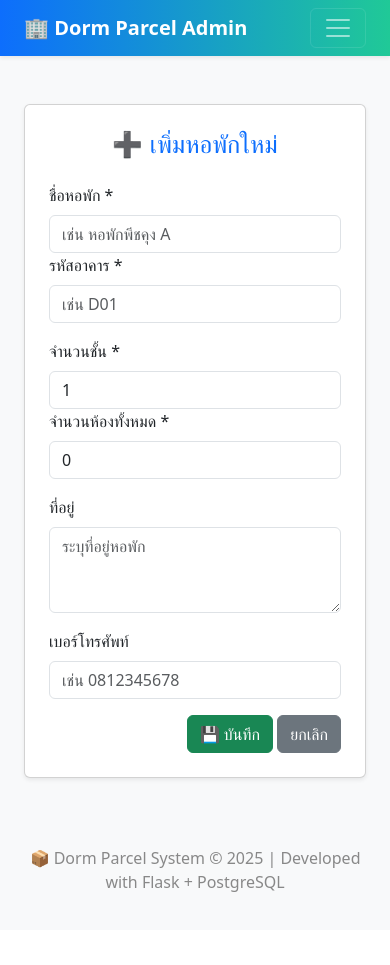
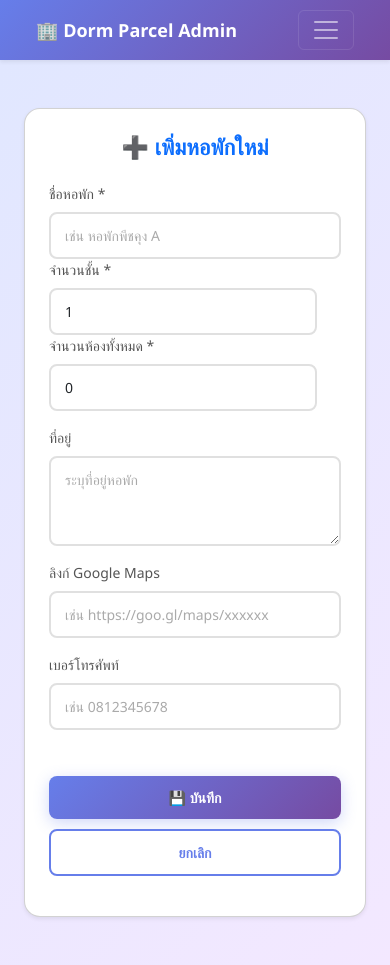
Before and after one commit to PetchAuisui/DormParcel-System, a Flask app: page /admin/dorms/add in a window 390 px wide. Before the commit the page ends 892 px from the top, so only its background shows below. Run offline with Flask 3, Linux system fonts and the light colour scheme; the visitor is signed in with stand-in values (Sample User, id 1); parts of the project's set-up code (start-up, migrations or seed data) failed here and were passed over; some libraries are stand-ins or nearby versions.

Commit message:
refactor(admin): finalize CRUD flow for dormitories with consistent UX

```diff
--- a/app/controllers/admin_dorm_controller.py
+++ b/app/controllers/admin_dorm_controller.py
@@ -25,30 +25,19 @@
 def add_dorm():
     if request.method == "POST":
         name = request.form.get("name")
-        building_code = request.form.get("building_code")
         address = request.form.get("address")
         phone = request.form.get("phone")
         total_floors = request.form.get("total_floors", type=int)
         total_rooms = request.form.get("total_rooms", type=int)
-
-        # ✅ ตรวจสอบข้อมูลที่จำเป็น
-        if not name or not building_code:
-            flash("กรุณากรอกชื่อหอพักและรหัสอาคาร", "error")
-            return redirect(url_for("admin_dorm.add_dorm"))
-
-        # ✅ ตรวจรหัสอาคารซ้ำ
-        existing = Dormitory.query.filter_by(building_code=building_code).first()
-        if existing:
-            flash("รหัสอาคารนี้มีอยู่แล้ว ❌", "error")
-            return redirect(url_for("admin_dorm.add_dorm"))
+        google_map_link = request.form.get("google_map_link")
 
         new_dorm = Dormitory(
             name=name,
-            building_code=building_code,
             address=address,
             phone=phone,
             total_floors=total_floors or 1,
-            total_rooms=total_rooms or 0
+            total_rooms=total_rooms or 0,
+            google_map_link=google_map_link,
         )
 
         db.session.add(new_dorm)
@@ -57,3 +46,43 @@
         return redirect(url_for("admin_dorm.dorm_list"))
 
     return render_template("admin_dorm_add.html")
+
+@bp.route("/<int:dorm_id>/edit", methods=["GET", "POST"])
+def edit_dorm(dorm_id):
+    dorm = Dormitory.query.get_or_404(dorm_id)
+
+    if request.method == "POST":
+        dorm.name = request.form.get("name")
+        dorm.address = request.form.get("address")
+        dorm.phone = request.form.get("phone")
+        dorm.total_floors = request.form.get("total_floors", type=int)
+        dorm.total_rooms = request.form.get("total_rooms", type=int)
+        # ถ้ามี google_map_link ใน model แล้ว:
+        if hasattr(dorm, "google_map_link"):
+            dorm.google_map_link = request.form.get("google_map_link")
+
+        try:
+            db.session.commit()
+            flash(f"แก้ไขข้อมูลหอพัก {dorm.name} เรียบร้อย ✅", "success")
+        except Exception as e:
+            db.session.rollback()
+            flash(f"เกิดข้อผิดพลาดในการบันทึก: {str(e)}", "error")
+
+        return redirect(url_for("admin_dorm.dorm_list"))
+
+    return render_template("admin_dorm_edit.html", dorm=dorm)
+
+# 🗑️ ลบหอพัก
+@bp.route("/<int:dorm_id>/delete", methods=["POST"])
+def delete_dorm(dorm_id):
+    dorm = Dormitory.query.get_or_404(dorm_id)
+
+    try:
+        db.session.delete(dorm)
+        db.session.commit()
+        flash(f"ลบหอพัก {dorm.name} เรียบร้อยแล้ว 🗑️", "success")
+    except Exception as e:
+        db.session.rollback()
+        flash(f"เกิดข้อผิดพลาดในการลบหอพัก: {str(e)}", "error")
+
+    return redirect(url_for("admin_dorm.dorm_list"))
--- a/app/models/dormitory_model.py
+++ b/app/models/dormitory_model.py
@@ -7,10 +7,10 @@
     dorm_id = db.Column(db.Integer, primary_key=True)
     name = db.Column(db.String(120), nullable=False)
     address = db.Column(db.Text)
-    building_code = db.Column(db.String(50), unique=True, nullable=False)
     phone = db.Column(db.String(20))
     total_floors = db.Column(db.Integer, default=1)
     total_rooms = db.Column(db.Integer, default=0)
+    google_map_link = db.Column(db.Text)  # ✅ เพิ่มตรงนี้
     created_at = db.Column(db.DateTime, server_default=db.func.now())
 
     rooms = db.relationship("Room", back_populates="dormitory", lazy=True)
--- a/app/templates/admin_dorm_add.html
+++ b/app/templates/admin_dorm_add.html
@@ -1,5 +1,229 @@
 {% extends "base.html" %}
 {% block content %}
+<style>
+ /* Add Dorm Form Styles - ใช้ธีมเดียวกับหน้า Login/Register */
+
+* {
+  margin: 0;
+  padding: 0;
+  box-sizing: border-box;
+}
+
+body {
+  font-family: 'Sarabun', 'Segoe UI', Tahoma, sans-serif;
+  background: linear-gradient(135deg, #e0e7ff 0%, #f3e8ff 100%);
+  min-height: 100vh;
+  margin: 0;
+}
+
+
+/* Main Content Area */
+.content-wrapper {
+  padding: 40px 20px 80px 20px;
+  min-height: calc(100vh - 60px);
+}
+
+.container {
+  max-width: 900px;
+  margin: 0 auto;
+  animation: fadeIn 0.5s ease;
+}
+
+@keyframes fadeIn {
+  from {
+    opacity: 0;
+    transform: translateY(20px);
+  }
+  to {
+    opacity: 1;
+    transform: translateY(0);
+  }
+}
+
+.card {
+  background: white;
+  border-radius: 16px;
+  box-shadow: 0 20px 60px rgba(0, 0, 0, 0.3);
+  padding: 40px;
+}
+
+h2 {
+  color: #333;
+  font-size: 28px;
+  font-weight: 600;
+  text-align: center;
+  margin-bottom: 30px;
+}
+
+.form-label {
+  display: block;
+  color: #555;
+  font-weight: 500;
+  margin-bottom: 8px;
+  font-size: 15px;
+}
+
+.form-control {
+  width: 100%;
+  padding: 12px 16px;
+  border: 2px solid #e0e0e0;
+  border-radius: 8px;
+  font-size: 15px;
+  transition: all 0.3s ease;
+  font-family: inherit;
+  background: white;
+}
+
+.form-control:focus {
+  outline: none;
+  border-color: #667eea;
+  box-shadow: 0 0 0 3px rgba(102, 126, 234, 0.1);
+}
+
+.form-control::placeholder {
+  color: #aaa;
+}
+
+textarea.form-control {
+  resize: vertical;
+  min-height: 90px;
+}
+
+.row {
+  display: flex;
+  gap: 20px;
+  margin-bottom: 20px;
+}
+
+.col-md-6 {
+  flex: 1;
+  min-width: 0;
+}
+
+.mb-3 {
+  margin-bottom: 20px;
+}
+
+.text-end {
+  text-align: right;
+  margin-top: 30px;
+  display: flex;
+  gap: 12px;
+  justify-content: flex-end;
+}
+
+.btn {
+  display: inline-block;
+  padding: 12px 28px;
+  border-radius: 8px;
+  font-size: 15px;
+  font-weight: 600;
+  cursor: pointer;
+  border: none;
+  transition: all 0.3s ease;
+  text-decoration: none;
+}
+
+.btn-success {
+  background: linear-gradient(135deg, #667eea 0%, #764ba2 100%);
+  color: white;
+  box-shadow: 0 4px 15px rgba(102, 126, 234, 0.3);
+}
+
+.btn-success:hover {
+  transform: translateY(-2px);
+  box-shadow: 0 6px 20px rgba(102, 126, 234, 0.4);
+}
+
+.btn-secondary {
+  background: white;
+  color: #667eea;
+  border: 2px solid #667eea;
+}
+
+.btn-secondary:hover {
+  background: #667eea;
+  color: white;
+  transform: translateY(-2px);
+  box-shadow: 0 4px 12px rgba(102, 126, 234, 0.3);
+}
+
+.btn:active {
+  transform: translateY(0);
+}
+
+/* Responsive สำหรับมือถือ */
+@media (max-width: 768px) {
+  .content-wrapper {
+    padding: 20px 10px;
+  }
+
+  .card {
+    padding: 30px 24px;
+  }
+
+  h2 {
+    font-size: 24px;
+    margin-bottom: 24px;
+  }
+
+  .row {
+    flex-direction: column;
+    gap: 0;
+  }
+
+  .text-end {
+    flex-direction: column;
+    gap: 10px;
+  }
+
+  .btn {
+    width: 100%;
+    text-align: center;
+  }
+}
+
+@media (max-width: 640px) {
+  .navbar {
+    padding: 10px 12px;
+  }
+
+  .navbar-brand {
+    font-size: 18px;
+  }
+
+  .navbar-nav {
+    gap: 12px;
+    font-size: 13px;
+  }
+
+  .content-wrapper {
+    padding: 16px 8px;
+  }
+
+  .card {
+    padding: 24px 18px;
+  }
+
+  h2 {
+    font-size: 22px;
+  }
+
+  .form-label {
+    font-size: 14px;
+  }
+
+  .form-control {
+    padding: 11px 14px;
+    font-size: 14px;
+  }
+
+  .btn {
+    padding: 11px 24px;
+    font-size: 14px;
+  }
+}
+</style>
 <div class="container mt-5">
   <div class="card shadow-sm p-4">
     <h2 class="text-center text-primary mb-4">➕ เพิ่มหอพักใหม่</h2>
@@ -10,11 +234,6 @@
           <label for="name" class="form-label">ชื่อหอพัก *</label>
           <input type="text" class="form-control" id="name" name="name" required placeholder="เช่น หอพักพีชคุง A">
         </div>
-        <div class="col-md-6">
-          <label for="building_code" class="form-label">รหัสอาคาร *</label>
-          <input type="text" class="form-control" id="building_code" name="building_code" required placeholder="เช่น D01">
-        </div>
-      </div>
 
       <div class="row mb-3">
         <div class="col-md-6">
@@ -33,13 +252,18 @@
       </div>
 
       <div class="mb-3">
+        <label class="form-label">ลิงก์ Google Maps</label>
+        <input type="url" name="google_map_link" class="form-control" placeholder="เช่น https://goo.gl/maps/xxxxxx">
+      </div>
+
+      <div class="mb-3">
         <label for="phone" class="form-label">เบอร์โทรศัพท์</label>
         <input type="text" class="form-control" id="phone" name="phone" placeholder="เช่น 0812345678">
       </div>
 
       <div class="text-end">
         <button type="submit" class="btn btn-success">💾 บันทึก</button>
-        <a href="{{ url_for('admin.dorm_list') }}" class="btn btn-secondary">ยกเลิก</a>
+        <a href="{{ url_for('admin_dorm.dorm_list') }}" class="btn btn-secondary">ยกเลิก</a>
       </div>
     </form>
   </div>
--- a/app/templates/admin_dorm_list.html
+++ b/app/templates/admin_dorm_list.html
@@ -25,7 +25,7 @@
         <td>{{ dorm.name }}</td>
         <td>{{ dorm.building_code }}</td>
         <td class="text-center">
-          <a href="{{ url_for('admin_dorm.dorm_rooms', dorm_id=dorm.dorm_id) }}" class="btn btn-primary btn-sm">
+          <a href="{{ url_for('admin_dorm.dorm_list') }}" class="btn btn-primary btn-sm">
             ดูห้องพัก
           </a>
           <a href="{{ url_for('admin_dorm.edit_dorm', dorm_id=dorm.dorm_id) }}" class="btn btn-warning btn-sm">
--- a/app/templates/base.html
+++ b/app/templates/base.html
@@ -16,27 +16,56 @@
 
     <!-- ✅ Custom CSS (optional) -->
     <style>
-        body {
-            background-color: #f8f9fa;
+@media (max-width: 768px) {
+  .navbar {
+    flex-direction: column;
+    gap: 12px;
+    padding: 12px 16px;
   }
-        nav.navbar {
-            background: linear-gradient(90deg, #0d6efd, #20c997);
+
+  .navbar-nav {
+    flex-direction: row;
+    flex-wrap: wrap;
+    gap: 16px;
+    font-size: 14px;
   }
+}
+/* Navbar Styles */
+.navbar {
+  background: linear-gradient(135deg, #667eea 0%, #764ba2 100%);
+  padding: 16px 24px;
+  display: flex;
+  justify-content: space-between;
+  align-items: center;
+  box-shadow: 0 4px 20px rgba(102, 126, 234, 0.3);
+}
+
 .navbar-brand {
-            font-weight: bold;
-            color: #fff !important;
+  color: white;
+  font-size: 22px;
+  font-weight: 700;
+  text-decoration: none;
+  display: flex;
+  align-items: center;
+  gap: 8px;
 }
+
+.navbar-nav {
+  display: flex;
+  gap: 24px;
+  list-style: none;
+  align-items: center;
+}
+
 .nav-link {
-            color: #fff !important;
+  color: white;
+  text-decoration: none;
+  font-weight: 500;
+  transition: opacity 0.3s ease;
 }
+
 .nav-link:hover {
-            text-decoration: underline;
-        }
-        footer {
-            margin-top: 50px;
-            text-align: center;
-            padding: 20px;
-            color: #888;
+  opacity: 0.8;
 }
     </style>
 </head>
@@ -55,13 +84,6 @@
                 <ul class="navbar-nav ms-auto">
                     {% if session.get('role') == 'ADMIN' %}
                     <li class="nav-item"><a class="nav-link" href="{{ url_for('admin_dorm.dorm_list') }}">หอพัก</a></li>
-                    <li class="nav-item">
-                    {% if dorm is defined %}
-                        <a class="nav-link" href="{{ url_for('admin_room.room_list', dorm_id=dorm.dorm_id) }}">ห้องพัก</a>
-                    {% else %}
-                        <a class="nav-link disabled" href="#">ห้องพัก</a>
-                    {% endif %}
-                    </li>
                     {% endif %}
                     {% if session.get('user_id') %}
                     <li class="nav-item"><a class="nav-link" href="{{ url_for('auth.logout') }}">ออกจากระบบ</a></li>
@@ -96,11 +118,7 @@
     <main class="container">
         {% block content %}{% endblock %}
     </main>
-
-    <!-- ✅ Footer -->
-    <footer class="mt-5">
-        <p>📦 Dorm Parcel System © 2025 | Developed with Flask + PostgreSQL</p>
-    </footer>
+    <div class="mb-5"></div>
 
     <!-- ✅ Bootstrap JS -->
     <script src="https://cdn.jsdelivr.net/npm/bootstrap@5.3.3/dist/js/bootstrap.bundle.min.js"></script>
--- a/dorm_parcel_schema.sql
+++ b/dorm_parcel_schema.sql
@@ -10,8 +10,8 @@
     dorm_id SERIAL PRIMARY KEY,
     name VARCHAR(120) NOT NULL,
     address TEXT,
-    building_code VARCHAR(50) UNIQUE NOT NULL,
     phone VARCHAR(20),
+    google_map_link TEXT,
     total_floors INT DEFAULT 1,
     total_rooms INT DEFAULT 0,
     created_at TIMESTAMP DEFAULT NOW()
```
Also changed, not shown: app/templates/admin_dorm_edit.html (+50 -0 lines). Lines whose indentation alone changed are shown as unchanged.
